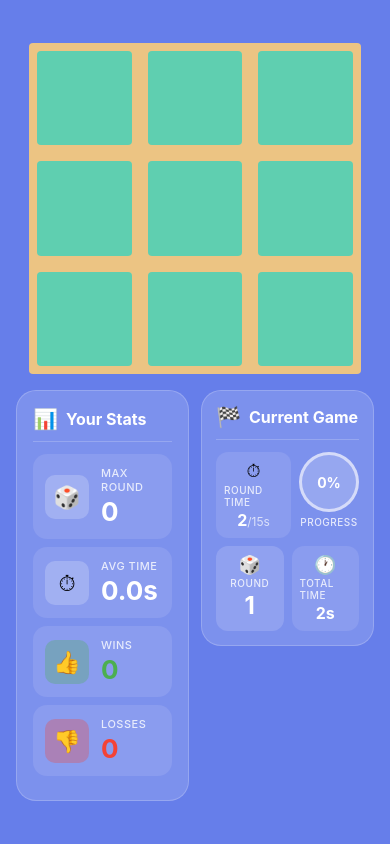
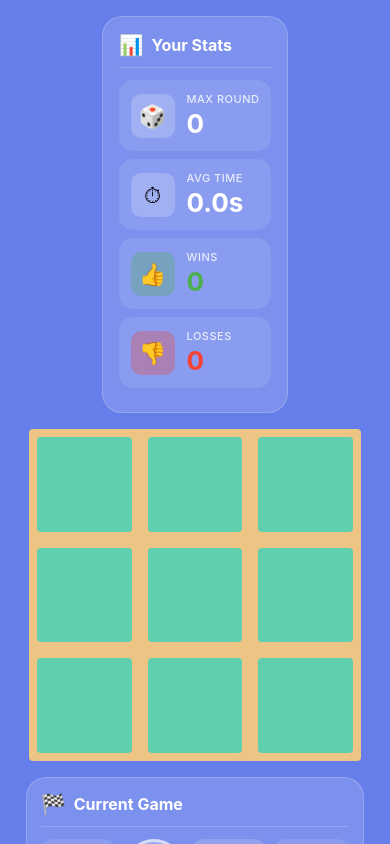
Before and after one commit to rocketfingers/MemorySquaresReact, a React Native app: screen /Game in a window 390 px wide. Built offline with nearby package versions, Linux system fonts and the light colour scheme.

Commit message:
fix: phone stacks panels above/below board, wider screens use side panels

```diff
--- a/src/screens/GameScreen.js
+++ b/src/screens/GameScreen.js
@@ -174,19 +174,11 @@ export default function GameScreen({ navigation }) {
     return colors.squareDefault;
   };
 
-  const isWide = width > 900;
+  // Phone: stack vertically (ResultsBox above board, StatusBox below)
+  // Tablet/desktop: ResultsBox left, board centre, StatusBox right
+  const isWide = width >= 700;
 
-  return (
-    <View style={[styles.screen, { backgroundColor: colors.gradientStart }]}>
-      <SafeAreaView style={styles.safeArea}>
-        <ScrollView contentContainerStyle={styles.scrollContent} showsVerticalScrollIndicator={false}>
-          {isWide ? (
-            /* Wide layout: panels on sides, board in centre */
-            <View style={styles.wideRow}>
-              <View style={styles.sidePanel}>
-                <ResultsBox history={history} visible={anyGameEverStarted} />
-              </View>
-
+  const board = (
     <Animated.View
       style={[
         styles.board,
@@ -215,7 +207,19 @@ export default function GameScreen({ navigation }) {
         />
       ))}
     </Animated.View>
+  );
 
+  return (
+    <View style={[styles.screen, { backgroundColor: colors.gradientStart }]}>
+      <SafeAreaView style={styles.safeArea}>
+        <ScrollView contentContainerStyle={styles.scrollContent} showsVerticalScrollIndicator={false}>
+          {isWide ? (
+            /* Tablet/desktop: ResultsBox | board | StatusBox */
+            <View style={styles.wideRow}>
+              <View style={styles.sidePanel}>
+                <ResultsBox history={history} visible={anyGameEverStarted} />
+              </View>
+              {board}
               <View style={styles.sidePanel}>
                 <StatusBox
                   round={currentRound}
@@ -228,42 +232,10 @@ export default function GameScreen({ navigation }) {
               </View>
             </View>
           ) : (
-            /* Narrow layout: board on top, panels below in a row */
+            /* Phone: ResultsBox / board / StatusBox stacked */
             <View style={styles.narrowCol}>
-              <Animated.View
-                style={[
-                  styles.board,
-                  {
-                    width: BOARD_SIZE,
-                    height: BOARD_SIZE,
-                    backgroundColor: colors.boardBackground,
-                    transform: [{ rotate: boardRotation }],
-                  },
-                ]}
-              >
-                {rectangles.map((item) => (
-                  <TouchableOpacity
-                    key={item.id}
-                    activeOpacity={itemsNotClickable ? 1 : 0.7}
-                    onPress={() => handleSquareTap(item.id)}
-                    style={[
-                      styles.square,
-                      {
-                        width: squareSize,
-                        height: squareSize,
-                        margin,
-                        backgroundColor: getSquareColor(item),
-                      },
-                    ]}
-                  />
-                ))}
-              </Animated.View>
-
-              <View style={styles.belowRow}>
-                <View style={styles.belowPanel}>
               <ResultsBox history={history} visible={anyGameEverStarted} />
-                </View>
-                <View style={styles.belowPanel}>
+              {board}
               <StatusBox
                 round={currentRound}
                 currentTime={currentGameTime}
@@ -272,8 +244,6 @@ export default function GameScreen({ navigation }) {
                 total={countOfValid}
                 visible={anyGameEverStarted}
               />
-                </View>
-              </View>
             </View>
           )}
         </ScrollView>
@@ -305,10 +275,10 @@ const styles = StyleSheet.create({
     justifyContent: 'center',
     padding: 16,
   },
-  // Wide layout
+  // Tablet/desktop layout: side by side
   wideRow: {
     flexDirection: 'row',
-    alignItems: 'flex-start',
+    alignItems: 'center',
     justifyContent: 'center',
     gap: 24,
     width: '100%',
@@ -317,19 +287,11 @@ const styles = StyleSheet.create({
     flex: 1,
     maxWidth: 260,
   },
-  // Narrow layout
+  // Phone layout: stacked vertically
   narrowCol: {
     alignItems: 'center',
     gap: 16,
     width: '100%',
-  },
-  belowRow: {
-    flexDirection: 'row',
-    gap: 12,
-    width: '100%',
-  },
-  belowPanel: {
-    flex: 1,
   },
   board: {
     flexDirection: 'row',
```
Lines whose indentation alone changed are shown as unchanged.
